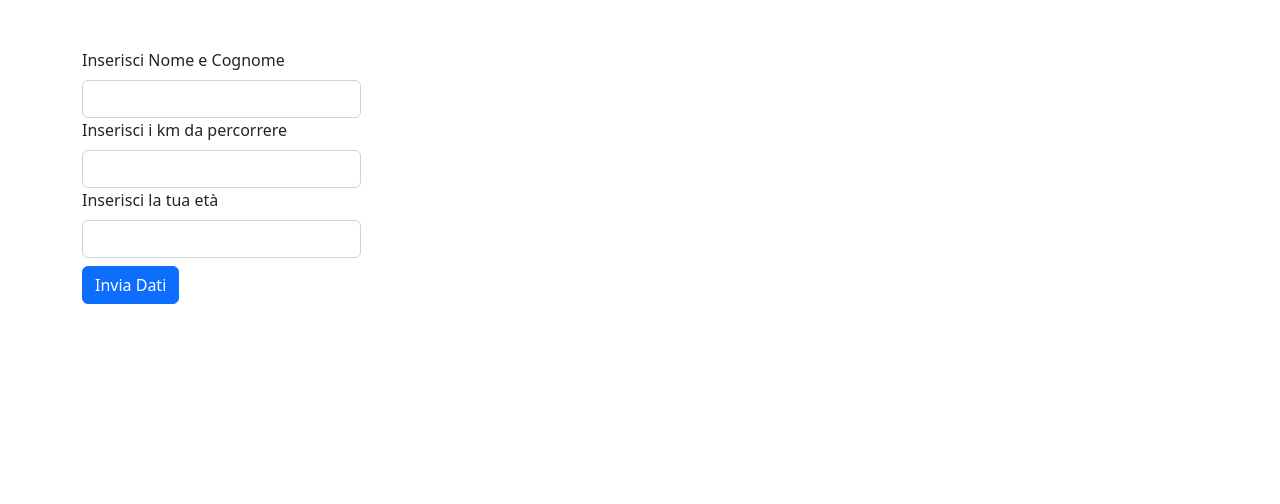
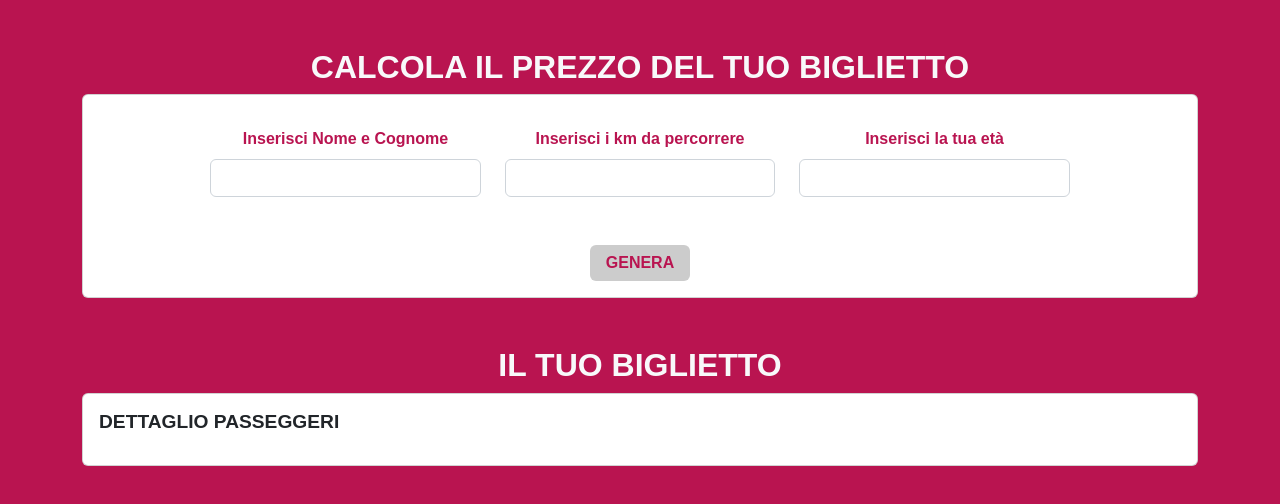
Before and after one commit to AlessandroIacovella95/js-biglietto-treno-form, a plain HTML site: page index.html in a window 1280 px wide. Drawn offline with nearby package versions, Linux system fonts and the light colour scheme.

Commit message:
feat html:add ticket price

```diff
--- a/css/style.css
+++ b/css/style.css
@@ -0,0 +1,31 @@
+body{
+    background-color: #B91450;
+    font-family: Arial, Helvetica, sans-serif;
+}
+
+.label_custom{
+    font-size: 1rem;
+    font-weight: bold;
+    color: #B91450;
+}
+
+.btn_custom{
+    width: 100px;
+    font-size: 1rem;
+    font-weight: bold;
+    margin-bottom: 1rem;
+    background-color: #CCCCCC;
+    color: #B91450;
+    border:  #CCCCCC;
+}
+
+.btn:hover {
+    color: #CCCCCC ;
+    background-color:#B91450; ;
+    border-color:#B91450;;
+}
+
+h3{
+    font-size: 1.2rem;
+    white-space: nowrap;
+}
--- a/index.html
+++ b/index.html
@@ -9,21 +9,48 @@
     <script src="./js/script.js" type="text/javascript" defer></script>
 </head>
 <body>
-    <div class="container mt-5">
-        <label class="form-label" for="user-name">Inserisci Nome e Cognome</label>
-        <input class="form-control w-25" type="text" name="user-name" id="user-name">
+    <div class="container mt-5 text-center">
+        <h2 class="text-light text-uppercase fw-bold">Calcola il prezzo del tuo biglietto</h2>
+        <div class="row">
+            <div class="col">
+                <div class="card mb-5">
+                    <div class="card-body d-flex justify-content-center gap-4">
+                        <div class="w-25 mt-3">
+                            <label class="form-label label_custom" for="user-name">Inserisci Nome e Cognome</label>
+                            <input class="form-control" type="text" name="user-name" id="user-name">
+                        </div>
 
-        <label class="form-label" for="user-km">Inserisci i km da percorrere</label>
-        <input class="form-control w-25" type="text" name="user-km" id="user-km">
+                        <div class="w-25 mt-3">
+                            <label class="form-label label_custom" for="user-km">Inserisci i km da percorrere</label>
+                            <input class="form-control" type="text" name="user-km" id="user-km">
+                        </div>
 
-        <label class="form-label" for="user-age">Inserisci la tua età</label>
-        <input class="form-control w-25" type="number" name="user-age" id="user-age">
+                        <div class="w-25 mb-4 mt-3">
+                            <label class="form-label label_custom" for="user-age">Inserisci la tua età</label>
+                            <input class="form-control" type="number" name="user-age" id="user-age">
+                        </div>
 
-        <button id="send-text" class="btn btn-primary mt-2">Invia Dati</button>
+                    </div>
+                    <div class="text-center">
+                        <button id="send-text" class="btn btn-primary mt-2 text-uppercase btn_custom">Genera</button>
+                    </div>
+                </div>
 
-        <div>
-            <p id="info-passenger"></p>
-            <p id="ticket-train"></p>
+                <div class="col">
+                    <h2 class="text-light text-uppercase fw-bold">Il tuo biglietto</h2>
+                    <div class="card">
+                        <div class="card-body d-flex .justify-content-between">
+                            <div>
+                                <h3 class="text-uppercase fw-bold">Dettaglio Passeggeri</h3>
+                                <div class="bg-color-secondary">
+                                    <p class="fw-bold fs-5" id="info-passenger"></p>
+                                    <p id="ticket-train"></p>
+                                </div>
+                            </div>
+                        </div>
+                    </div>
+                </div>
+            </div>
         </div>
     </div>
 </body>
--- a/js/script.js
+++ b/js/script.js
@@ -22,11 +22,14 @@ sendButton.addEventListener('click', function() {
 
     const userName = inputUserName.value;
 
-    const userKm = inputUserKm.value;
+    const userKm = parseFloat(inputUserKm.value);
 
-    const userAge = inputUserAge.value;
+    const userAge = parseInt(inputUserAge.value);
 
-    /* - Calcolo costo del biglietto in base ai chilometri inseriti precedentemente dall'utente*/
+    if(isNaN (userKm)) {
+        alert("I km devono essere numeri");
+    } else {
+        /* - Calcolo costo del biglietto in base ai chilometri inseriti precedentemente dall'utente*/
     let ticketPrice = userKm * 0.21;
 
     if ((userAge > 0) && (userKm > 0)) {
@@ -37,7 +40,7 @@ sendButton.addEventListener('click', function() {
             ticketPrice = ticketPrice * 0.8;
 
         /* ALTRIMENTI SE l'utente risulta essere over 65 vado ad applicare un sconto del 40% al prezzo del biglietto*/
-        } else if (userAge >= 65) {
+        } else if (userAge > 65) {
             ticketPrice = ticketPrice * 0.6;
         }
 
@@ -45,7 +48,7 @@ sendButton.addEventListener('click', function() {
         ticketPrice = ticketPrice.toFixed(2);
 
         ticketTrain.innerHTML = 'Il prezzo del biglietto è: ' + ticketPrice + '€'
-        passengerName.innerHTML = 'Dati Passeggero: ' + userName
+        passengerName.innerHTML = userName
 
         inputUserName.value = '';
         inputUserKm.value = '';
@@ -55,4 +58,6 @@ sendButton.addEventListener('click', function() {
         alert("Età e km devono essere maggiori di 0");
     }
 
+    }
+
 });
```
